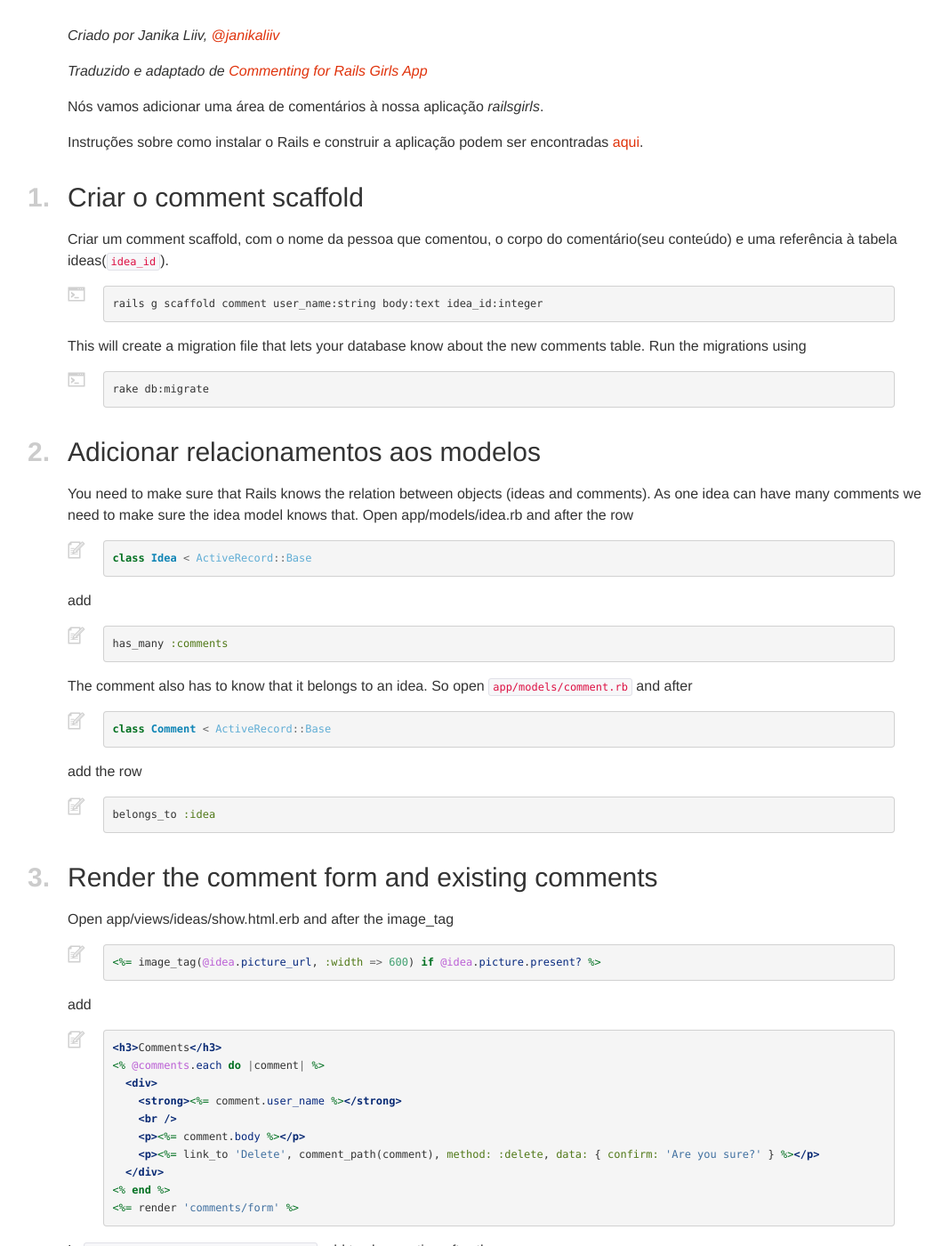
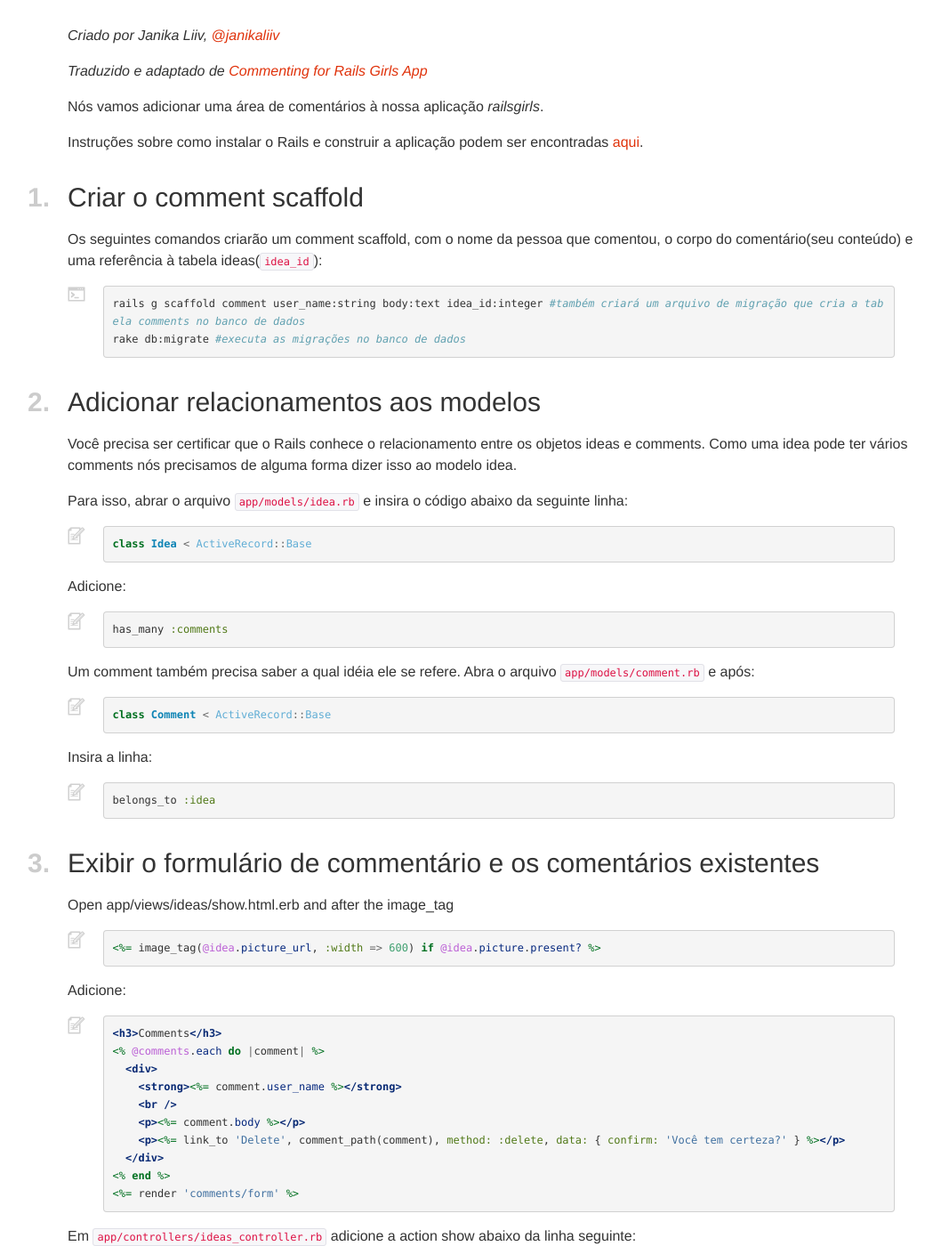
Before and after one commit to railsgirls/guides.railsgirls.com, a Jekyll site: the page built from _posts/2015-12-01-rails-girls-app-tutorial-2.markdown, in a window 1280 px wide and 1400 px high, scrolled down 200 px. Shown: the whole window at 89% size, without its empty margins (9-1076 px from the left). Built offline with Jekyll 4.4.1, drawn with Linux system fonts in a browser that asks for light colours; nearby versions of some CDN libraries; some of the changed text lies outside the part shown.

Commit message:
Add comments post translation to portuguese

```diff
--- a/_posts/2015-11-30-rails-girls-app-tutorial-1.markdown
+++ b/_posts/2015-11-30-rails-girls-app-tutorial-1.markdown
@@ -205,8 +205,8 @@ Navegue pela aplicação para descobrir o que foi gerado pelo scaffold.
 ## *3.*Design
 
 **Coach:**
-Fale sobre o relacionamento entre o HTML e o Rails. Que parte das vuews são HTML e quais são Embedded Ruby (ERB)?
-O que é MVC e como isso se relaciona com isso? (Models e controllers são responsáveis por gerar as views HTML)
+Fale sobre o relacionamento entre o HTML e o Rails. Que parte das *views* são *HTML* e quais são *Embedded Ruby (ERB)*?
+O que é MVC e como isso se relaciona com isso? (Models e controllers são responsáveis por gerar as *views HTML*)
 
 A nossa aplicação ainda não está muito bonita. Vamos tentar resolver esse problema. Para isso, usaremos o [Twitter Bootstrap](http://getbootstrap.com/) para melhorar a aparência da nossa aplicação de maneira fácil.
 
--- a/_posts/2015-12-01-rails-girls-app-tutorial-2.markdown
+++ b/_posts/2015-12-01-rails-girls-app-tutorial-2.markdown
@@ -13,49 +13,52 @@ Nós vamos adicionar uma área de comentários à nossa aplicação *railsgirls*
 
 Instruções sobre como instalar o Rails e construir a aplicação podem ser encontradas [aqui](/rails-girls-app-tutorial-1).
 
-## *1.*Criar o comment scaffold
+## *1.* Criar o comment scaffold
 
-Criar um comment scaffold, com o nome da pessoa que comentou, o corpo do comentário(seu conteúdo) e uma referência à tabela ideas(`idea_id`).
+Os seguintes comandos criarão um comment scaffold, com o nome da pessoa que comentou, o corpo do comentário(seu conteúdo) e uma referência à tabela ideas(`idea_id`):
 
 {% highlight sh %}
-rails g scaffold comment user_name:string body:text idea_id:integer
-{% endhighlight %}
-This will create a migration file that lets your database know about the new comments table. Run the migrations using
-{% highlight sh %}
-rake db:migrate
+rails g scaffold comment user_name:string body:text idea_id:integer #também criará um arquivo de migração que cria a tabela comments no banco de dados
+rake db:migrate #executa as migrações no banco de dados
 {% endhighlight %}
 
-## *2.*Adicionar relacionamentos aos modelos
+## *2.* Adicionar relacionamentos aos modelos
 
-You need to make sure that Rails knows the relation between objects (ideas and comments).
-As one idea can have many comments we need to make sure the idea model knows that.
-Open app/models/idea.rb and after the row
+Você precisa ser certificar que o Rails conhece o relacionamento entre os objetos ideas e comments.
+Como uma idea pode ter vários comments nós precisamos de alguma forma dizer isso ao modelo idea.
+
+Para isso, abrar o arquivo `app/models/idea.rb` e insira o código abaixo da seguinte linha:
 {% highlight ruby %}
 class Idea < ActiveRecord::Base
 {% endhighlight %}
-add
+
+Adicione:
+
 {% highlight ruby %}
 has_many :comments
 {% endhighlight %}
 
-The comment also has to know that it belongs to an idea. So open `app/models/comment.rb` and after
+Um comment também precisa saber a qual idéia ele se refere. Abra o arquivo `app/models/comment.rb` e após:
+
 {% highlight ruby %}
 class Comment < ActiveRecord::Base
 {% endhighlight %}
 
-add the row
+Insira a linha:
+
 {% highlight ruby %}
 belongs_to :idea
 {% endhighlight %}
 
-## *3.*Render the comment form and existing comments
+## *3.* Exibir o formulário de commentário e os comentários existentes
 
 Open app/views/ideas/show.html.erb and after the image_tag
 {% highlight erb %}
 <%= image_tag(@idea.picture_url, :width => 600) if @idea.picture.present? %>
 {% endhighlight %}
 
-add
+Adicione:
+
 {% highlight erb %}
 <h3>Comments</h3>
 <% @comments.each do |comment| %>
@@ -63,24 +66,27 @@ add
     <strong><%= comment.user_name %></strong>
     <br />
     <p><%= comment.body %></p>
-    <p><%= link_to 'Delete', comment_path(comment), method: :delete, data: { confirm: 'Are you sure?' } %></p>
+    <p><%= link_to 'Delete', comment_path(comment), method: :delete, data: { confirm: 'Você tem certeza?' } %></p>
   </div>
 <% end %>
 <%= render 'comments/form' %>
 {% endhighlight %}
 
-In `app/controllers/ideas_controller.rb` add to show action after the row
+Em `app/controllers/ideas_controller.rb` adicione a action show abaixo da linha seguinte:
+
 {% highlight ruby %}
 @idea = Idea.find(params[:id])
 {% endhighlight %}
 
-this
+Adicione:
+
 {% highlight ruby %}
 @comments = @idea.comments.all
 @comment = @idea.comments.build
 {% endhighlight %}
 
-Open `app/views/comments/_form.html.erb` and after
+Abra `app/views/comments/_form.html.erb` e após:
+
 {% highlight erb %}
   <div class="field">
     <%= f.label :body %><br />
@@ -88,12 +94,14 @@ Open `app/views/comments/_form.html.erb` and after
   </div>
 {% endhighlight %}
 
-add the row
+Adicione a linha:
+
 {% highlight erb %}
 <%= f.hidden_field :idea_id %>
 {% endhighlight %}
 
-next, remove
+Em seguida, remova:
+
 {% highlight erb %}
 <div class="field">
   <%= f.label :idea_id %><br>
@@ -101,4 +109,4 @@ next, remove
 </div>
 {% endhighlight %}
 
-That's it. Now view an idea you have inserted to your application and there you should see the form for inserting a comment as well as deleting older comments.
+E é isso. Agora visualize uma idea que você inseriu na sua aplicação e se você conseguiu visualizar o formulário para inserir um comentário. Verifique se você também consegue remover comentários antigos.
--- a/index.html
+++ b/index.html
@@ -48,7 +48,7 @@ title: Guides
   <li>
     <a href="rails-girls-app-tutorial-2">
       <i>4</i>
-      <h3>Permita comentários na sua aplicação</h3>
+      <h3>Permita comentários na sua aplicação </h3>
       <p>Como permitir uma área de comentários na sua aplicação.</p>
     </a>
   </li>
```
